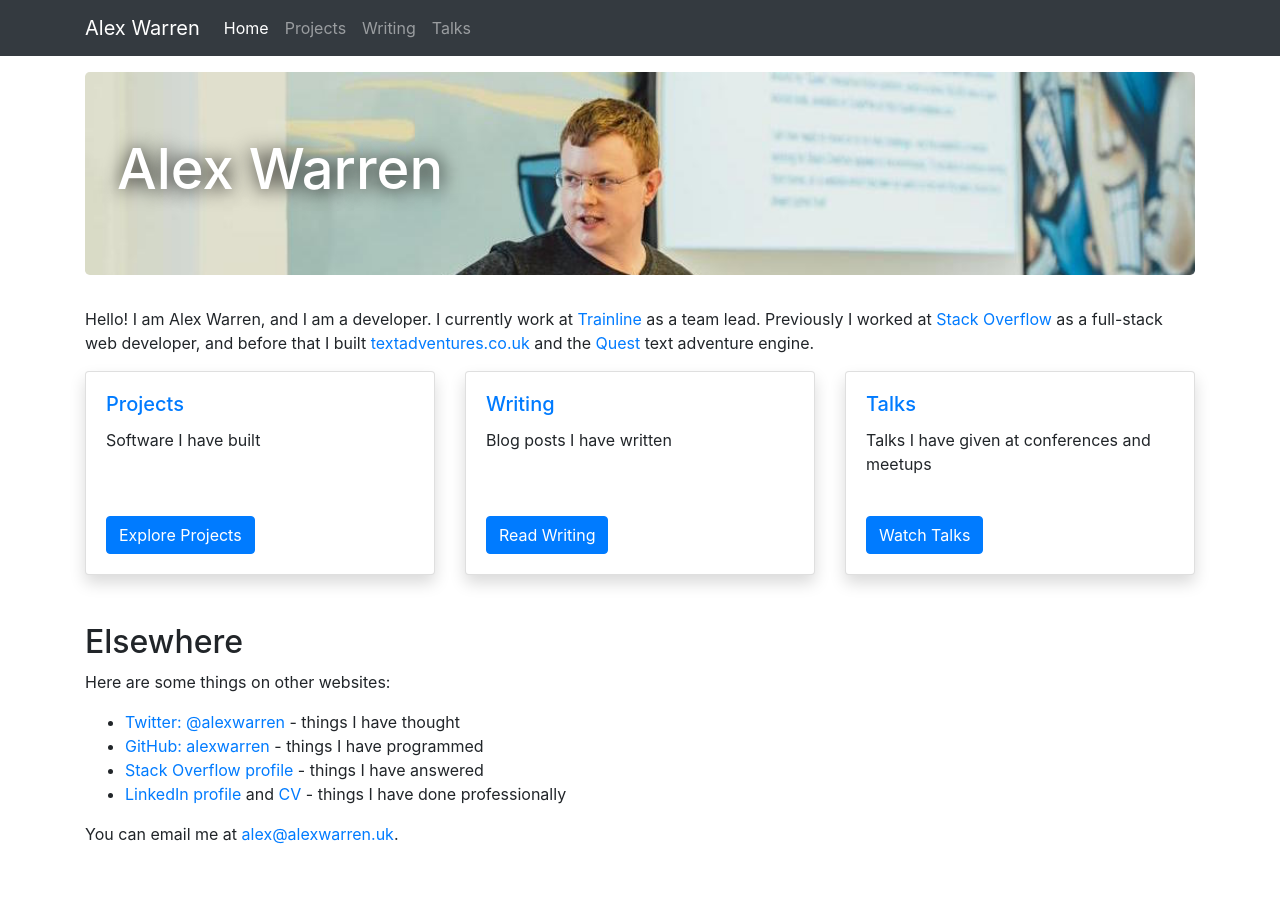
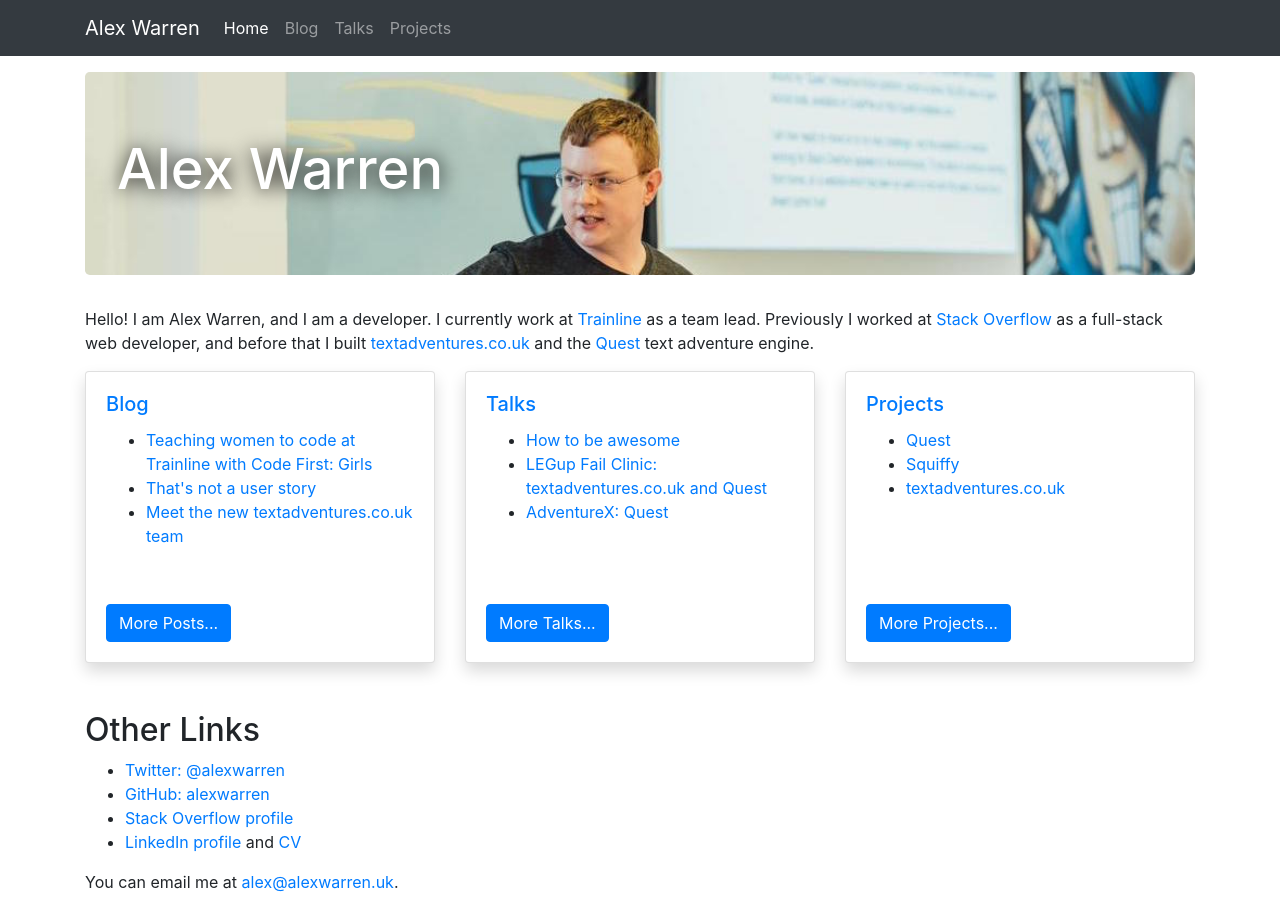
Before and after one commit to alexwarren/alexwarren.github.io, a Jekyll site: the page built from index.md, in a window 1280 px wide. Built offline with Jekyll 4.4.1, drawn with Linux system fonts in a browser that asks for light colours.

Commit message:
Various tweaks
- Writing -> Blog
- Latest blog posts and talks on home page

```diff
--- a/_config.yml
+++ b/_config.yml
@@ -4,8 +4,9 @@ collections:
   talks:
     output: true
     permalink: /talks/:title
-gems:
+title: Alex Warren
+author: Alex Warren
+plugins:
   - jekyll-feed
   - jekyll-sitemap
-title: Alex Warren
-author: Alex Warren
+  - jekyll-redirect-from
--- a/index.md
+++ b/index.md
@@ -5,7 +5,6 @@ title: Alex Warren
 
 <div class="jumbotron index-jumbotron">
     <h1 class="display-4">Alex Warren</h1>
-    <!-- <p class="lead"></p> -->
 </div>
 
 Hello! I am Alex Warren, and I am a developer. I currently work at [Trainline](https://www.thetrainline.com/) as a team lead. Previously I worked at [Stack Overflow](https://stackoverflow.com) as a full-stack web developer, and before that I built [textadventures.co.uk](http://textadventures.co.uk) and the [Quest](https://github.com/textadventures/quest) text adventure engine.
@@ -14,22 +13,17 @@ Hello! I am Alex Warren, and I am a developer. I currently work at [Trainline](h
     <div class="col-md">
         <div class="card h-100 shadow">
             <div class="card-body h-100">
-                <h5 class="card-title"><a href="/projects">Projects</a></h5>
-                <p class="card-text">Software I have built</p>
+                <h5 class="card-title"><a href="/blog">Blog</a></h5>
+                <ul>
+                {% for post in site.posts limit:3 %}
+                <li>
+                <a href="{{ post.url }}">{{ post.title }}</a>
+                </li>
+                {% endfor %}
+                </ul>
             </div>
             <div class="card-body">
-                <a href="/projects" class="btn btn-primary">Explore Projects</a>
-            </div>
-        </div>
-    </div>
-    <div class="col-md">
-        <div class="card h-100 shadow">
-            <div class="card-body h-100">
-                <h5 class="card-title"><a href="/writing">Writing</a></h5>
-                <p class="card-text">Blog posts I have written</p>
-            </div>
-            <div class="card-body">
-                <a href="/writing" class="btn btn-primary">Read Writing</a>
+                <a href="/blog" class="btn btn-primary">More Posts...</a>
             </div>
         </div>
     </div>
@@ -37,22 +31,41 @@ Hello! I am Alex Warren, and I am a developer. I currently work at [Trainline](h
         <div class="card h-100 shadow">
             <div class="card-body h-100">
                 <h5 class="card-title"><a href="/talks">Talks</a></h5>
-                <p class="card-text">Talks I have given at conferences and meetups</p>
+                <ul>
+                {% for post in site.talks reversed limit:3 %}
+                <li>
+                <a href="{{ post.url }}">{{ post.title }}</a>
+                </li>
+                {% endfor %}
+                </ul>
             </div>
             <div class="card-body">
-                <a href="/talks" class="btn btn-primary">Watch Talks</a>
+                <a href="/talks" class="btn btn-primary">More Talks...</a>
+            </div>
+        </div>
+    </div>
+    <div class="col-md">
+        <div class="card h-100 shadow">
+            <div class="card-body h-100">
+                <h5 class="card-title"><a href="/projects">Projects</a></h5>
+                <ul>
+                    <li><a href="/projects/quest">Quest</a></li>
+                    <li><a href="/projects/squiffy">Squiffy</a></li>
+                    <li><a href="/projects/textadventures">textadventures.co.uk</a></li>
+                </ul>
+            </div>
+            <div class="card-body">
+                <a href="/projects" class="btn btn-primary">More Projects...</a>
             </div>
         </div>
     </div>
 </div>
 
-## Elsewhere
+## Other Links
 
-Here are some things on other websites:
-
-- [Twitter: @alexwarren](https://twitter.com/alexwarren) - things I have thought
-- [GitHub: alexwarren](https://github.com/alexwarren) - things I have programmed
-- [Stack Overflow profile](https://stackoverflow.com/users/31280/alex-warren) - things I have answered
-- [LinkedIn profile](https://www.linkedin.com/in/alexwarren/) and [CV](https://stackoverflow.com/cv/alexwarren) - things I have done professionally
+- [Twitter: @alexwarren](https://twitter.com/alexwarren)
+- [GitHub: alexwarren](https://github.com/alexwarren)
+- [Stack Overflow profile](https://stackoverflow.com/users/31280/alex-warren)
+- [LinkedIn profile](https://www.linkedin.com/in/alexwarren/) and [CV](https://stackoverflow.com/cv/alexwarren)
 
 You can email me at <alex@alexwarren.uk>.
```
Also changed, not shown: _data/navigation.yml (+5 -5 lines), blog/index.md (renamed from writing/index.md, +3 -2 lines).
